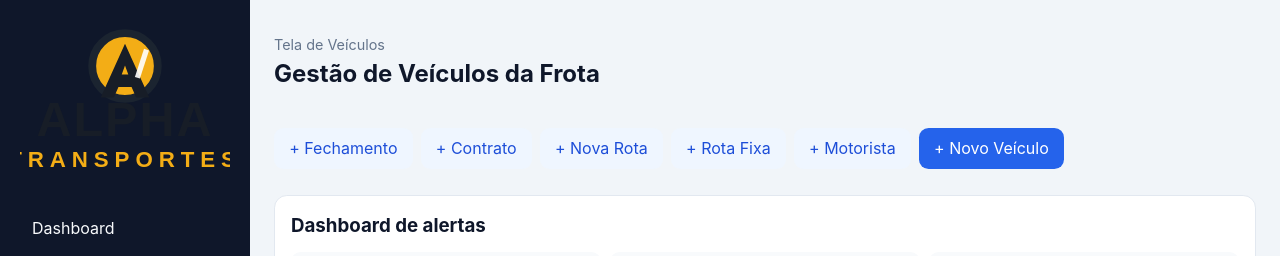
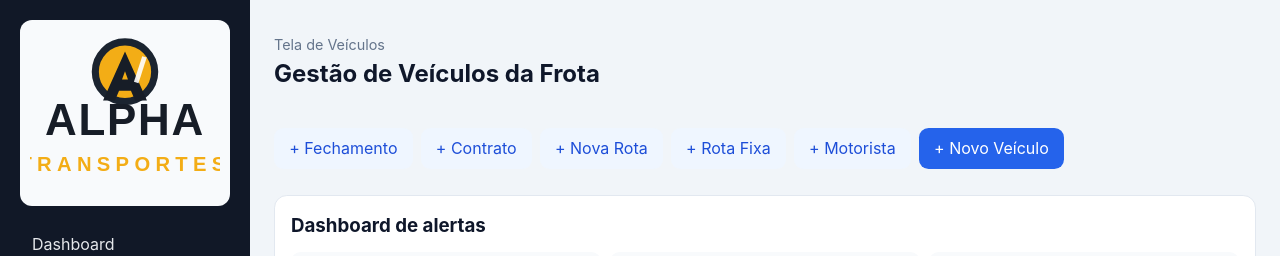
Before and after one commit to nadson5518/gerenciamento-de-frotas, a React (Vite) app in the folder frontend/: page / in a window 1280 px wide. Shown: the top 256 px of the page. Built offline with nearby package versions, Linux system fonts and the light colour scheme; no server answers.

Commit message:
fix(frontend): prevent logo text clipping and improve sidebar contrast

```diff
--- a/frontend/src/styles/dashboard.css
+++ b/frontend/src/styles/dashboard.css
@@ -5,20 +5,25 @@
 }
 
 .sidebar {
-  background: #0f172a;
-  color: #f8fafc;
+  background: #111827;
+  color: #e5e7eb;
   padding: 1.25rem;
 }
 
 .sidebar__brand {
   display: block;
   margin-bottom: 1rem;
+  background: #f8fafc;
+  padding: 0.6rem;
+  border-radius: 0.75rem;
 }
 
 .sidebar__brand-image {
   width: 100%;
-  max-width: 220px;
+  max-width: 260px;
+  height: auto;
   display: block;
+  margin: 0 auto;
 }
 
 .sidebar__menu {
```
Also changed, not shown: frontend/src/assets/alpha-transportes-logo.svg.
